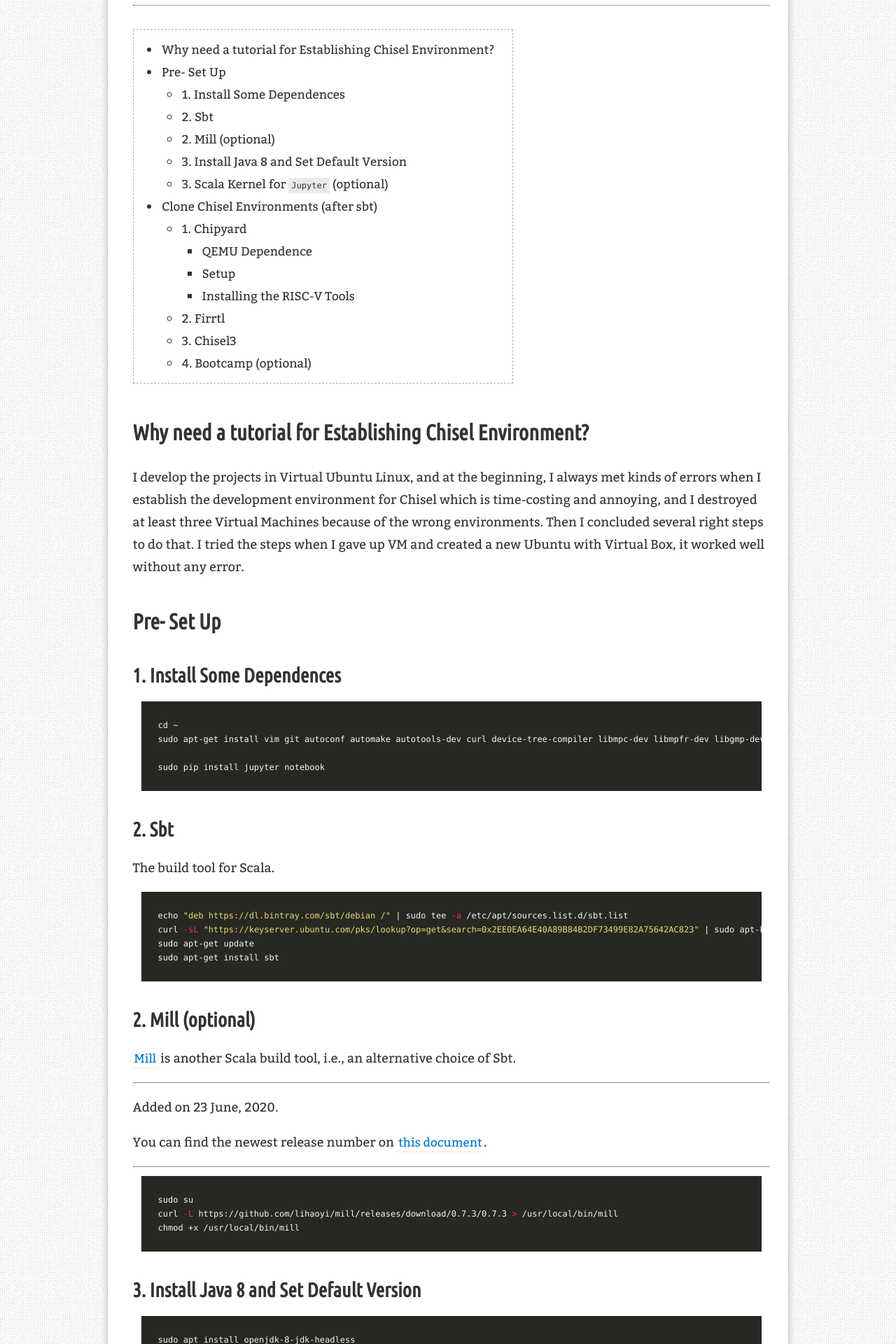
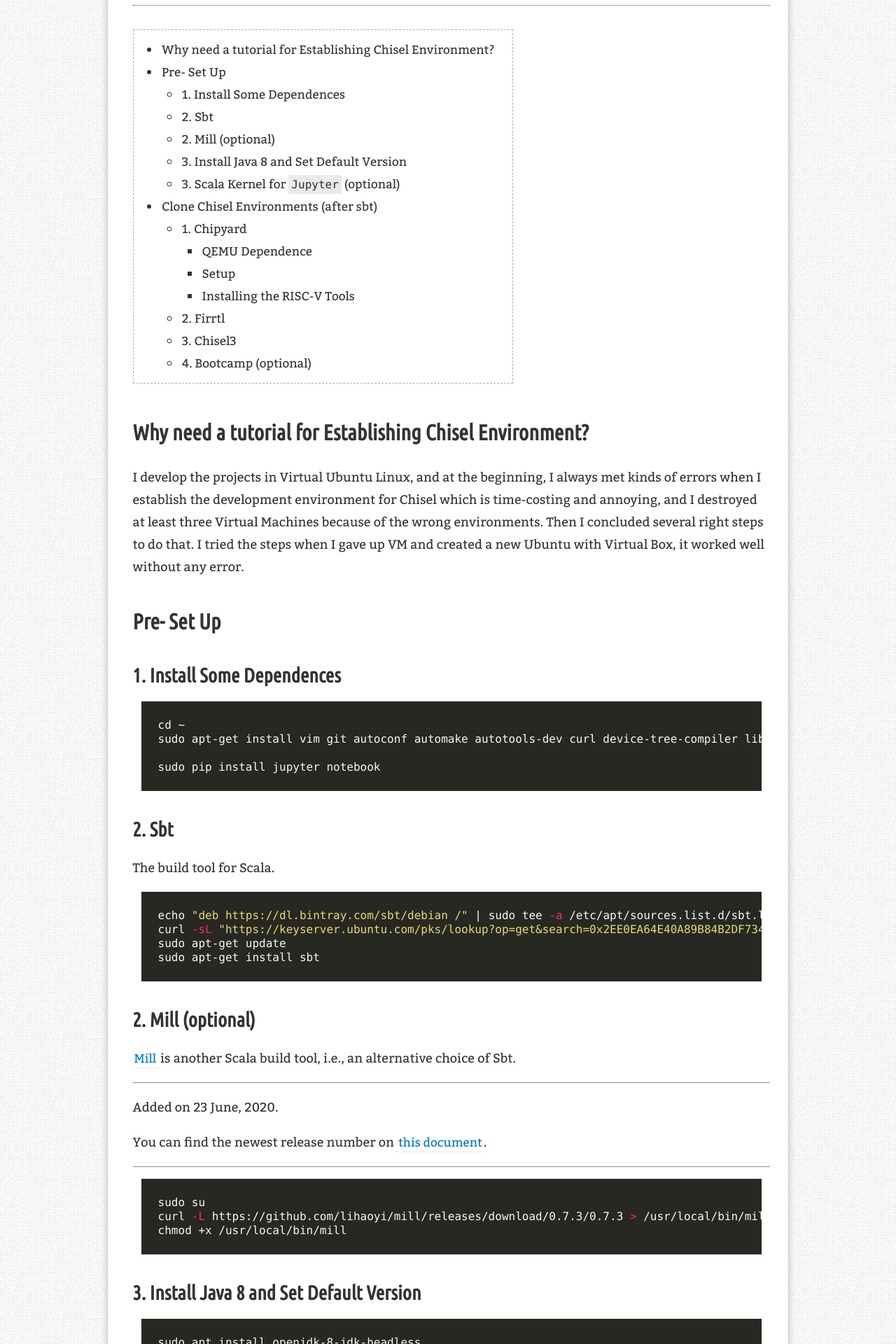
Before and after one commit to SingularityKChen/SingularityKChen.github.io, a Jekyll site: the page built from _posts/2020-01-02-Tutorial-Establish-Linux-Env-for-Chisel-and-Chipyard-Dev.md, in a window 1280 px wide. Shown: the part 315-2235 px from the top of the page at 70% size. Built offline with Jekyll 4.4.1, drawn with Linux system fonts in a browser that asks for light colours; comment, search, counter and statistics services are not loaded; some of the changed text lies outside the part shown.

Commit message:
feat: enlarge the font size of code block

```diff
--- a/_sass/simple-texture/blog/_content.scss
+++ b/_sass/simple-texture/blog/_content.scss
@@ -131,7 +131,7 @@
     pre,
     samp {
         font-family: $fonts-code;
-        font-size: 12px;
+        font-size: 16px;
         line-height: 20px;
     }
 
@@ -344,7 +344,7 @@
         border: none !important;
 
         .gist-data {
-            font-size: 12px;
+            font-size: 16px;
 
             margin: 12px;
 
@@ -380,7 +380,7 @@
                     background-color: $color-code-background;
                     td {
                         font-family: $fonts-code;
-                        font-size: 12px;
+                        font-size: 16px;
                         line-height: 20px;
 
                         border: none;
```
